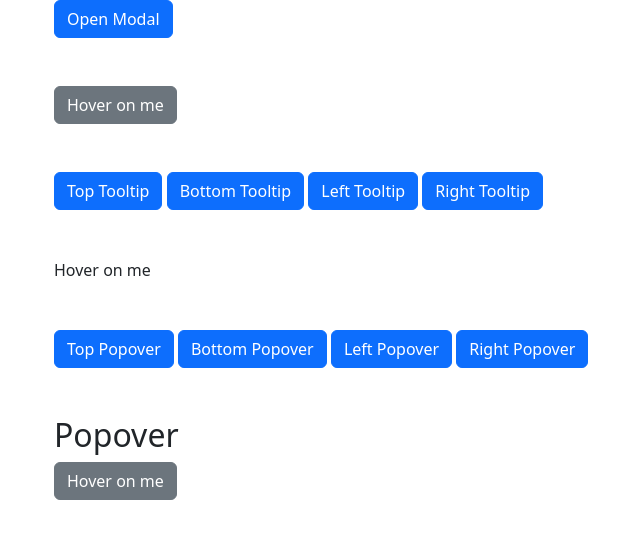
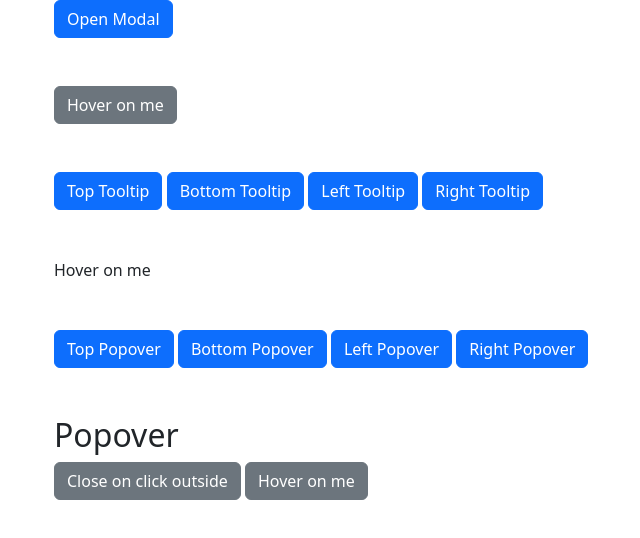
Before and after one commit to gosnippets/html-css-bootstrap, a plain HTML site: page bootstrap/index5.html in a window 1280 px wide. Shown: the whole page, without its empty margins (28-668 px from the left). Drawn offline with nearby package versions, Linux system fonts and the light colour scheme.

Commit message:
Bootstrap

```diff
--- a/bootstrap/index5.html
+++ b/bootstrap/index5.html
@@ -185,6 +185,17 @@
         <button
           class="btn btn-secondary"
           data-bs-toggle="popover"
+          data-bs-trigger="focus"
+          title="This button is for popover"
+          data-bs-content="This is popover content"
+        >
+          Close on click outside
+        </button>
+
+        <button
+          class="btn btn-secondary"
+          data-bs-toggle="popover"
+          data-bs-trigger="hover"
           title="This button is for popover"
           data-bs-content="This is popover content"
         >
```
